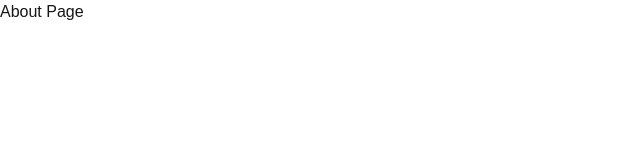
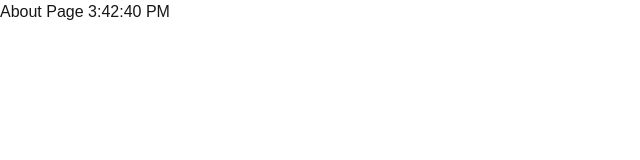
Before and after one commit to Kamel-Amen/nextjs-course-folders, a Next.js app in the folder rendering-demo/: page /about in a window 1280 px wide. Shown: the top 160 px of the page, without its empty margins (0-640 px from the left). Built offline with nearby package versions, Linux system fonts and the light colour scheme.

Commit message:
section 52

```diff
--- a/rendering-demo/src/app/about/page.tsx
+++ b/rendering-demo/src/app/about/page.tsx
@@ -1,4 +1,4 @@
 export default function AboutPage() {
-  //   console.log('About Server Component');
-  return <h1>About Page</h1>;
+  console.log('About Server Component');
+  return <h1>About Page {new Date().toLocaleTimeString()}</h1>;
 }
```
